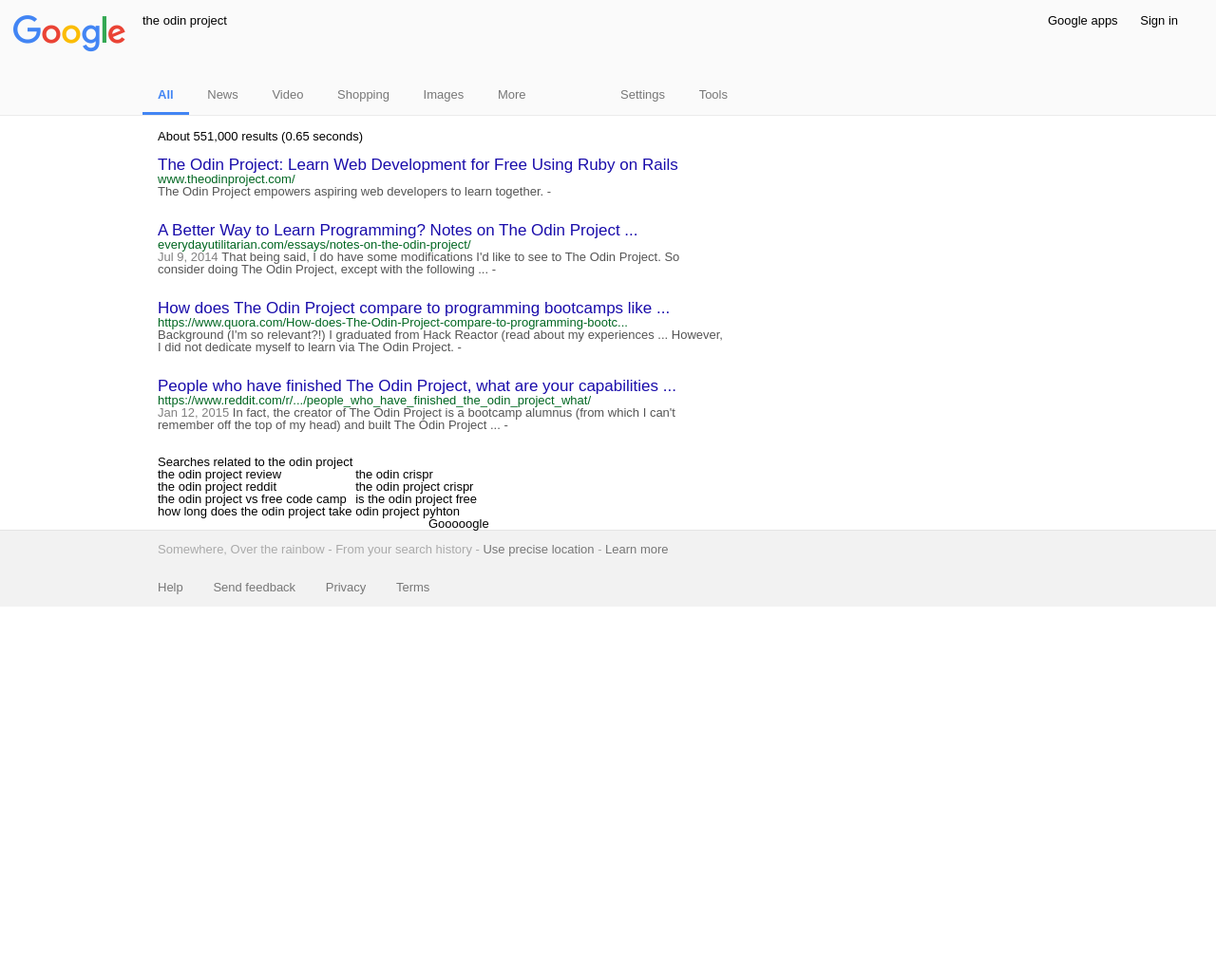
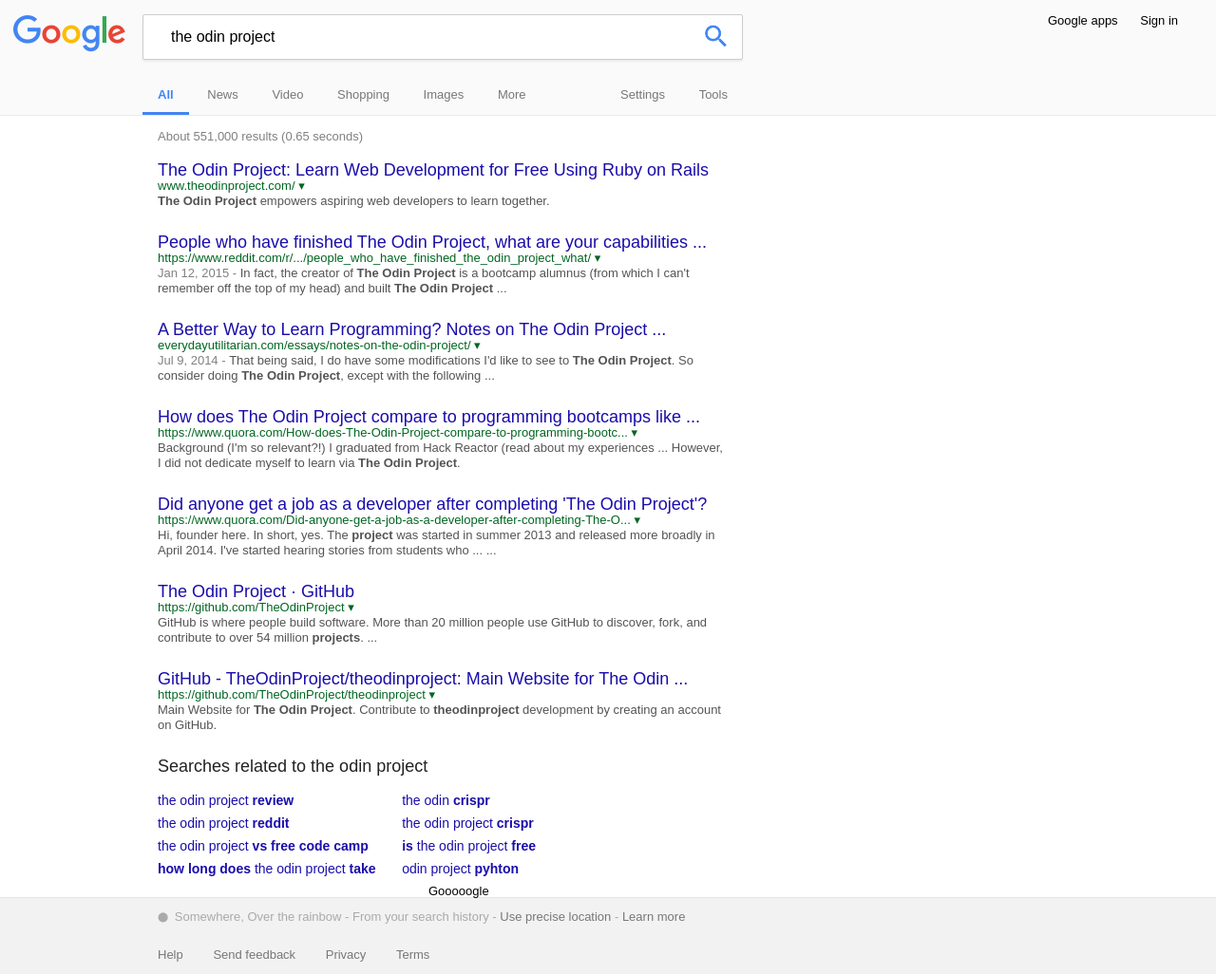
Before and after one commit to EBoisseauSierra/odin_project, a plain HTML site: page code/index.html in a window 1280 px wide. Shown: the whole page at 95% size. Before the commit the page ends 800 px from the top, so only its background shows below. Drawn offline with Linux system fonts and the light colour scheme.

Commit message:
more css formating + research bar design

```diff
--- a/code/css/master.css
+++ b/code/css/master.css
@@ -40,6 +40,7 @@ footer {
 }
 .related_search_links{
     display: inline-block;
+    margin-right: 24px;
 }
 .header_main_element {
     height: 50px;
@@ -63,7 +64,7 @@ footer {
 .header_settings_links li{
     margin: 0 10px;
 }
-.header_research_bar {
+.header_research_bar{
     position: absolute;
     display: inline-block;
     left: 150px;
@@ -121,21 +122,101 @@ header a:hover, footer a:hover{
     color: #AAA;
 }
 
-.google_result h1, related_search_links li{
+.google_result a, .related_search_links a {
     color:#1a0dab;
+    text-decoration: none;
 }
-.google_result h1 {
-    font-size: 17px;
+.google_result a:hover, .related_search_links a:hover {
+    text-decoration: underline;
+}
+.google_result h1, .related_search h1 {
+    font-size: 18px;
 }
 .google_result h2 {
     color: #006621;
+    line-height: 16px;
+}
+.google_result h2::after {
+    content: "   ▾"
+}
+.google_result dl{
+    line-height: 16px;
 }
 .google_result dd{
     color: #545454;
 }
-.google_result dd:not(:empty)::after{
+.google_result dt:not(:empty)::after{
     content: " - "
 }
 .google_result dt{
     color:#808080;
 }
+.result_page_description .query_term{
+    font-weight: bold;
+}
+.related_search_links li {
+    font-weight: bold;
+    padding-bottom: 10px;
+    font-size: 14px;
+}
+
+.related_search .related_search_links ul {
+    margin-right: 3em;
+}
+.related_search_links .query_term{
+    font-weight: normal;
+}
+.related_search h1{
+    padding-bottom: 20px;
+    color: #222
+}
+.number_of_results{
+    color:#808080;
+    line-height: 43px;
+    margin-bottom: 5px;
+}
+.footer_location::before{
+    content: "⬤ ";
+    font-size: 10px;
+    line-height: 39px;
+    padding-right: 3px;
+    vertical-align: top;
+    display: inline-block;
+}
+.header_research_bar span{
+    box-shadow: 0px 2px 2px #EBEBEB;
+    background-color: transparent;
+    display: table;
+    width: 100%;
+    line-height: 44px;
+    padding-left: 1em;
+    background-color: #FFF;
+    border: 1px solid #CCC;
+    border-radius: 2px;
+    -webkit-transition-duration:450ms;
+            transition-duration:450ms;
+}
+.header_research_bar span:hover{
+    box-shadow: 0 3px 8px 0 rgba(0,0,0,0.2),0 0 0 1px rgba(0,0,0,0.08);
+    -webkit-transition-duration:450ms;
+            transition-duration:450ms;
+
+}
+#research{
+    line-height: 44px;
+    padding-left: 1em;
+    background-color: transparent;;
+    border: none;
+    display: inline-block;
+    width:560px;
+    font-size: 16px;
+}
+#lense{
+    background-color: transparent;
+    border: none;
+    float: right;
+    display:inline-block;
+    padding-right: 12px;
+    height: 46px;
+    vertical-align: middle;
+}
--- a/code/index.html
+++ b/code/index.html
@@ -28,9 +28,13 @@
                 </a>
 
                 <!--research bar-->
-                <div class="header_main_element header_research_bar centered_container">
-                    the odin project
-                </div>
+                <form class="header_main_element header_research_bar centered_container">
+                    <span class="research_bar_and_button">
+                        <input type="text" name="research" id="research" value="the odin project">
+                        <button type="submit" id="lense"><img src="img/lense.png" alt="lense" style="height: 30px;"/></button>
+
+                    </span>
+                </form>
 
                 <!--login buttons-->
                 <aside class="header_main_element header_settings_links">
@@ -76,54 +80,94 @@
 
             <!--result block-->
             <section class="main_body_element google_result">
-                <h1 class="result_element result_title">
-                    The Odin Project: Learn Web Development for Free Using Ruby on Rails
-                </h1>
+                <h1><a href="#">
+                    <span class="query_term">The Odin Project</span>: Learn Web Development for Free Using Ruby on Rails
+                </a></h1>
                 <h2 class="result_element result_url">
                     www.theodinproject.com/
                 </h2>
                 <dl class="result_element result_page_description">
                     <dt class="result_page_date"></dt>
-                    <dd class="result_page_description">The Odin Project empowers aspiring web developers to learn together.</dd>
+                    <dd class="result_page_description"><span class="query_term">The Odin Project</span> empowers aspiring web developers to learn together.</dd>
                 </dl>
             </section>
             <!--result block-->
             <section class="main_body_element google_result">
-                <h1 class="result_element result_title">
+                <h1><a href="#">
+                    People who have finished The Odin Project, what are your capabilities ...
+                </a></h1>
+                <h2>
+                    https://www.reddit.com/r/.../people_who_have_finished_the_odin_project_what/
+                </h2>
+                <dl class="result_element result_page_description">
+                    <dt class="result_page_date">Jan 12, 2015</dt>
+                    <dd class="result_page_description">In fact, the creator of <span class="query_term">The Odin Project</span> is a bootcamp alumnus (from which I can't remember off the top of my head) and built <span class="query_term">The Odin Project</span> ...</dd>
+                </dl>
+            </section>
+            <!--result block-->
+            <section class="main_body_element google_result">
+                <h1><a href="#">
                     A Better Way to Learn Programming? Notes on The Odin Project ...
-                </h1>
+                </a></h1>
                 <h2 class="result_element result_url">
                     everydayutilitarian.com/essays/notes-on-the-odin-project/
                 </h2>
                 <dl class="result_element result_page_description">
                     <dt class="result_page_date">Jul 9, 2014</dt>
-                    <dd class="result_page_description">That being said, I do have some modifications I'd like to see to The Odin Project. So consider doing The Odin Project, except with the following ...</dd>
+                    <dd class="result_page_description">That being said, I do have some modifications I'd like to see to <span class="query_term">The Odin Project</span>. So consider doing <span class="query_term">The Odin Project</span>, except with the following ...</dd>
                 </dl>
             </section>
             <!--result block-->
             <section class="main_body_element google_result">
-                <h1 class="result_element result_title">
+                <h1><a href="#">
                     How does The Odin Project compare to programming bootcamps like ...
-                </h1>
+                </a></h1>
                 <h2 class="result_element result_url">
                     https://www.quora.com/How-does-The-Odin-Project-compare-to-programming-bootc...
                 </h2>
                 <dl class="result_element result_page_description">
                     <dt class="result_page_date"></dt>
-                    <dd class="result_page_description">Background (I'm so relevant?!) I graduated from Hack Reactor (read about my experiences ... However, I did not dedicate myself to learn via The Odin Project.</dd>
+                    <dd class="result_page_description">Background (I'm so relevant?!) I graduated from Hack Reactor (read about my experiences ... However, I did not dedicate myself to learn via <span class="query_term">The Odin Project</span>.</dd>
                 </dl>
             </section>
             <!--result block-->
             <section class="main_body_element google_result">
-                <h1>
-                    People who have finished The Odin Project, what are your capabilities ...
-                </h1>
+                <h1><a href="#">
+                    Did anyone get a job as a developer after completing 'The Odin Project'?
+                </a></h1>
                 <h2>
-                    https://www.reddit.com/r/.../people_who_have_finished_the_odin_project_what/
+                    https://www.quora.com/Did-anyone-get-a-job-as-a-developer-after-completing-The-O...
                 </h2>
                 <dl class="result_element result_page_description">
-                    <dt class="result_page_date">Jan 12, 2015</dt>
-                    <dd class="result_page_description">In fact, the creator of The Odin Project is a bootcamp alumnus (from which I can't remember off the top of my head) and built The Odin Project ...</dd>
+                    <dt class="result_page_date"></dt>
+                    <dd class="result_page_description">Hi, founder here. In short, yes. The <span class="query_term">project</span> was started in summer 2013 and released more broadly in April 2014. I've started hearing stories from students who ...</span> ...</dd>
+                </dl>
+            </section>
+            <!--result block-->
+            <section class="main_body_element google_result">
+                <h1><a href="#">
+                    The Odin Project · GitHub
+                </a></h1>
+                <h2>
+                    https://github.com/TheOdinProject
+                </h2>
+                <dl class="result_element result_page_description">
+                    <dt class="result_page_date"></dt>
+                    <dd class="result_page_description">GitHub is where people build software. More than 20 million people use GitHub to discover, fork, and contribute to over 54 million <span class="query_term">projects</span>.</span> ...</dd>
+                </dl>
+            </section>
+            <!--result block-->
+            <section class="main_body_element google_result">
+                <h1><a href="#">
+                    GitHub - TheOdinProject/theodinproject: Main Website for The Odin ...
+                </a></h1>
+                <h2>
+                    https://github.com/TheOdinProject/theodinproject
+                </h2>
+                <dl class="result_element result_page_description">
+                    <dt class="result_page_date"></dt>
+                    <dd class="result_page_description">
+                        Main Website for <span class="query_term">The Odin Project</span>. Contribute to <span class="query_term">theodinproject</span> development by creating an account on GitHub.</dd>
                 </dl>
             </section>
             <!--
@@ -143,20 +187,21 @@
             -->
             <!--related searches-->
             <section class="main_body_element related_search">
-                <h1 class="related_search_title">
+                <h1>
                     Searches related to the odin project
                 </h1>
                 <ul class="related_search_links related_search_group1">
-                    <li>the odin project review</li>
-                    <li>the odin project reddit</li>
-                    <li>the odin project vs free code camp</li>
-                    <li>how long does the odin project take</li>
+                    <li><a href="#">
+                        <span class="query_term">the odin project</span> review</a></li>
+                    <li><a href="#"><span class="query_term">the odin project</span> reddit</a></li>
+                    <li><a href="#"><span class="query_term">the odin project</span> vs free code camp</a></li>
+                    <li><a href="#">how long does <span class="query_term">the odin project</span> take</a></li>
                 </ul>
                 <ul class="related_search_links related_search_group2">
-                    <li>the odin crispr</li>
-                    <li>the odin project crispr</li>
-                    <li>is the odin project free</li>
-                    <li>odin project pyhton</li>
+                    <li><a href="#"><span class="query_term">the odin</span> crispr</a></li>
+                    <li><a href="#"><span class="query_term">the odin project</span> crispr</a></li>
+                    <li><a href="#">is <span class="query_term">the odin project</span> free</a></li>
+                    <li><a href="#"><span class="query_term">odin project</span> pyhton</a></li>
                 </ul>
             </section>
 
```
Also changed, not shown: code/img/lense.png (added).
